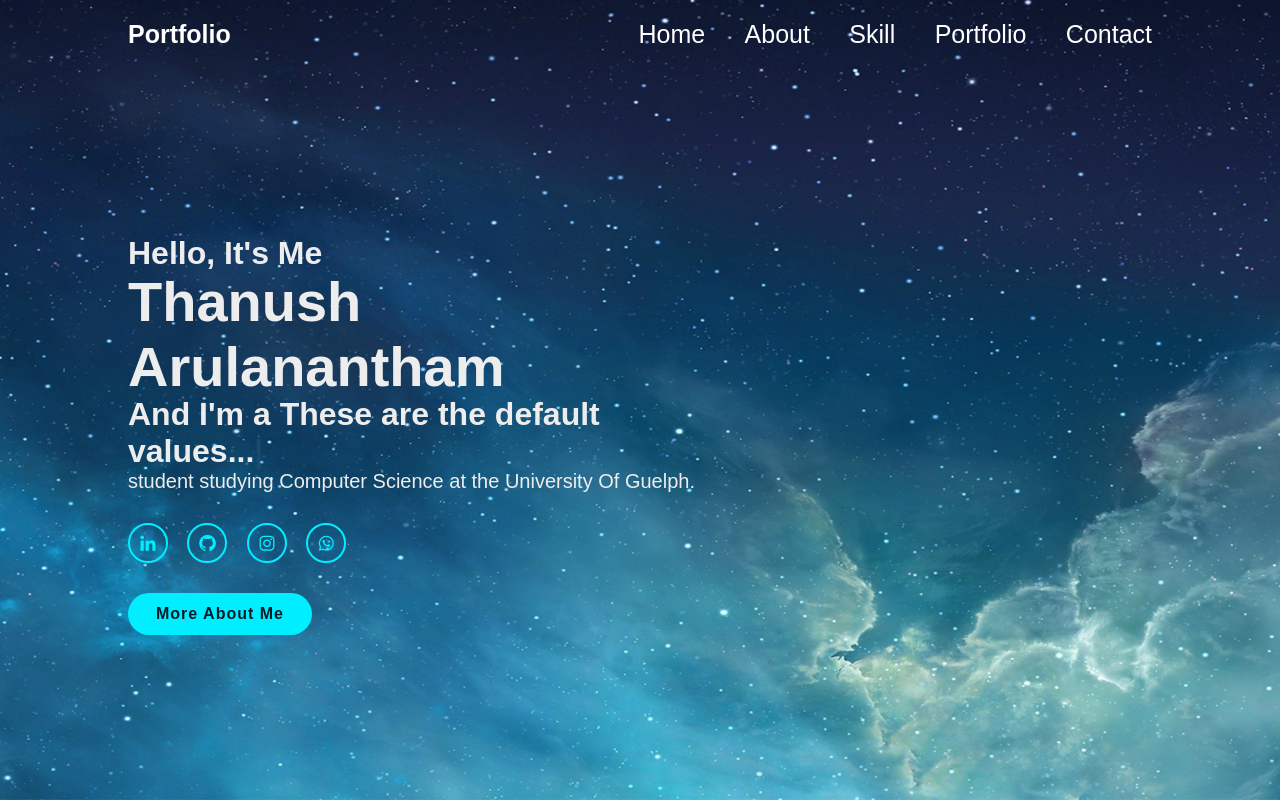
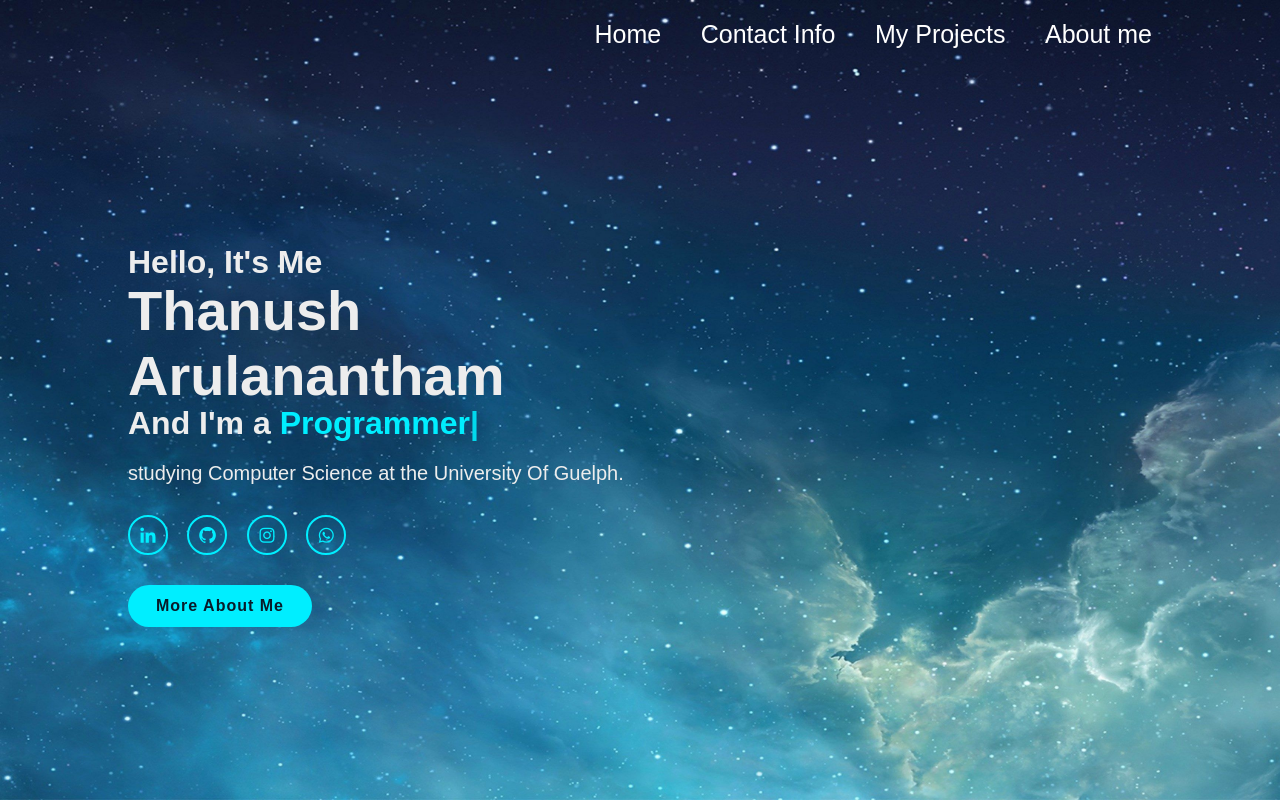
Before and after one commit to thanarul/thanarul.github.io, a plain HTML site: page index.html in a window 1280 px wide. Drawn offline with nearby package versions, Linux system fonts and the light colour scheme.

Commit message:
improved the front page

```diff
--- a/index.html
+++ b/index.html
@@ -15,10 +15,9 @@
 
             <nav class = "navbar">
                 <a href = "#" >Home</a>
-                <a href = "#" >About</a>
-                <a href = "#" >Skill</a>
-                <a href = "#" >Portfolio</a>
-                <a href = "#" >Contact</a>
+                <a href = "#" >Contact Info</a>
+                <a href = "#" >My Projects</a>
+                <a href = "#" >About me</a>
             </nav>
         </header>
         <section class ="home">
@@ -26,7 +25,7 @@
                 <h3> Hello, It's Me</h3>
                 <h1> Thanush Arulanantham</h1>
                 <h3> And I'm a <span class ="text"></span></h3>
-                    <p> student studying Computer Science at the University Of Guelph. </p>
+                    <p>studying Computer Science at the University Of Guelph. </p>
                 <div class = "home-sci">
                     <a href = "#"><i class='bx bxl-linkedin' ></i></a>
                     <a href = "#"><i class='bx bxl-github' ></i></a>
--- a/main.js
+++ b/main.js
@@ -1,5 +1,6 @@
+
 var typed = new Typed(".text", {
-    Strings:["Student" , "Programmer" , "Soccer Player"],
+    strings:["Student" , "Programmer" , "Soccer Player"],
     typeSpeed:100,
     backSpeed:100,
     backDelay:1000,
--- a/stylesheet.css
+++ b/stylesheet.css
@@ -28,6 +28,9 @@ body
     color: #fff;
     text-decoration: none;
     font-weight: 600;
+    cursor: default;
+    opacity: 0;
+    animation: slideRight is ease forwards;
 
 }
 
@@ -63,6 +66,13 @@ body
     font-size: 32px;
     font-weight: 700;
 }
+.home-content h3:nth-of-type(2) {
+    margin-bottom: 20px;
+}
+.home-content h3 span {
+    color: #0ef;
+}
+
 .home-content h1 {
     font-size: 56px;
     font-weight: 700;
@@ -106,3 +116,15 @@ body
     0 0 25px cyan, 0 0 50px cyan,
     0 0 100px cyan, 0 0 200px cyan;
 }
+
+@keyframes slideRight {
+    0% {
+        transform: translateX(-100px);
+        opacity: 0;
+    }
+    100% {
+        transform: translateX(0px);
+        opacity: 1;
+    }
+
+}
```
Also changed, not shown: 1 other file.
